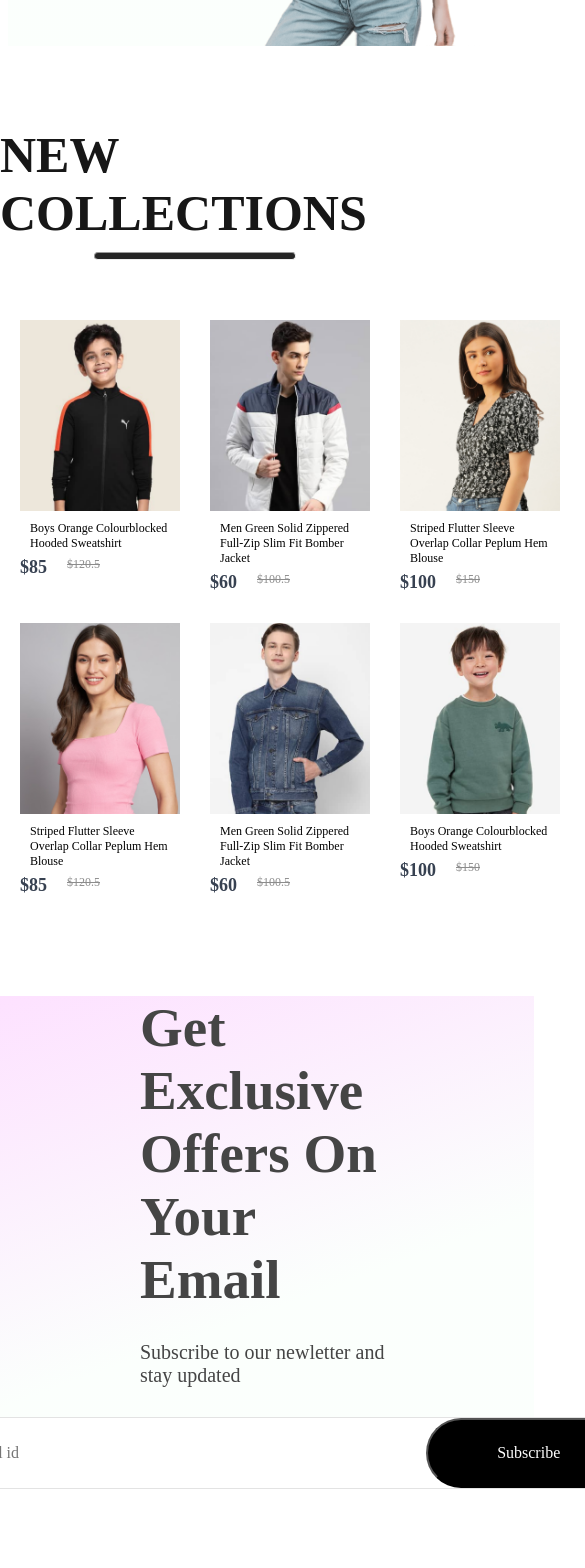
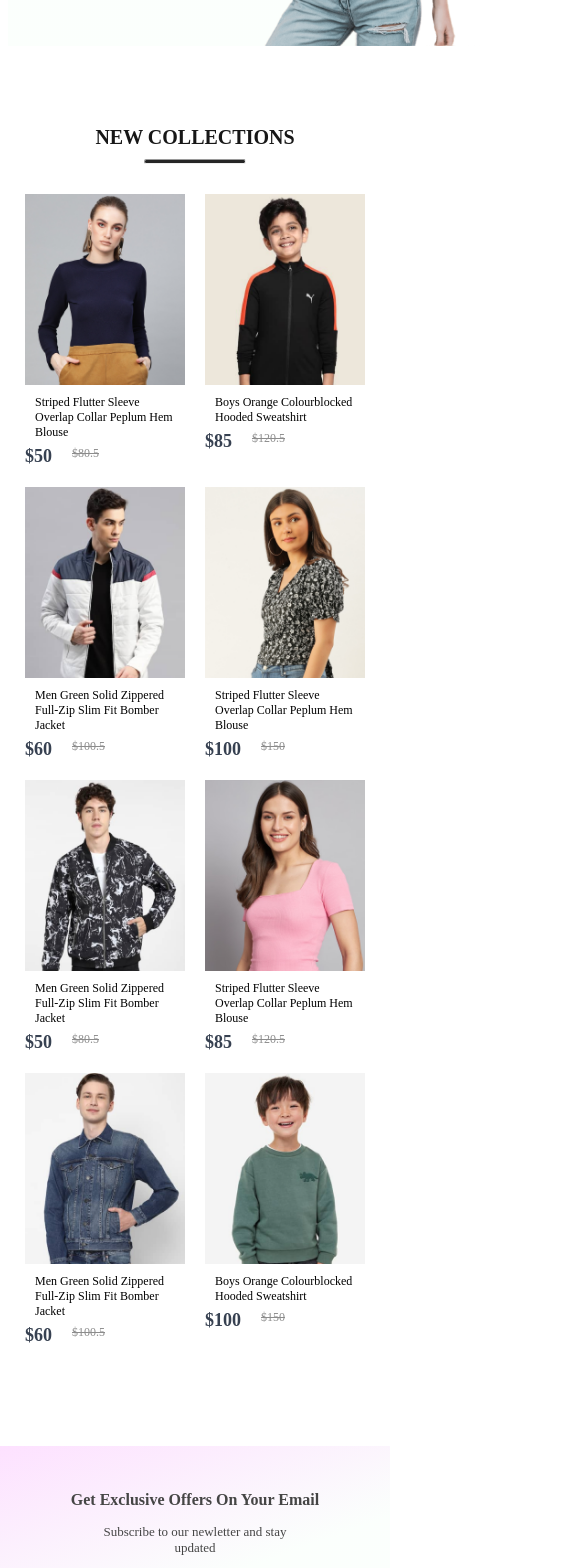
Before and after one commit to maruf1921/online_shop, a React (Create React App) app in the folder frontend/: page / in a window 390 px wide. Shown: the part 1540-3108 px from the top of the page, 585 px wide, since content can reach past the window. Built offline with nearby package versions, Linux system fonts and the light colour scheme; the HTML template or start-up script is replaced by a standard one.

Commit message:
newsletter responsive complete

```diff
--- a/frontend/src/Components/NewCollections/NewCollections.css
+++ b/frontend/src/Components/NewCollections/NewCollections.css
@@ -23,3 +23,47 @@
   margin-top: 50px;
   gap: 30px;
 }
+@media (max-width: 1280px) {
+  .new-collections h1 {
+    font-size: 40px;
+  }
+  .new-collections hr {
+    width: 160px;
+    height: 4px;
+  }
+  .collections {
+    gap: 20px;
+    margin-top: 30px;
+  }
+}
+@media (max-width: 1020px) {
+  .new-collections h1 {
+    font-size: 30px;
+  }
+  .new-collections hr {
+    width: 120px;
+    height: 3px;
+  }
+  .collections {
+    gap: 15px;
+    margin-top: 20px;
+  }
+}
+@media (max-width: 800px) {
+  .new-collections h1 {
+    font-size: 20px;
+  }
+  .new-collections hr {
+    width: 100px;
+  }
+  .collections {
+    gap: 5px;
+  }
+}
+@media (max-width: 500px) {
+  .collections {
+    display: grid;
+    grid-template-columns: 1fr 1fr;
+    gap: 20px;
+  }
+}
--- a/frontend/src/Components/NewsLetter/NewsLetter.css
+++ b/frontend/src/Components/NewsLetter/NewsLetter.css
@@ -55,3 +55,98 @@
   background: white;
   color: black;
 }
+@media (max-width: 1280px) {
+  .newsletter {
+    padding: 0px 80px;
+    margin-bottom: 120px;
+    gap: 20px;
+  }
+  .newsletter h1 {
+    font-size: 36px;
+  }
+  .newsletter p {
+    font-size: 16px;
+  }
+  .newsletter div {
+    width: 600px;
+    height: 60px;
+  }
+  .newsletter div input {
+    width: 400px;
+  }
+  .newsletter div button {
+    width: 160px;
+    height: 60;
+  }
+}
+@media (max-width: 1020px) {
+  .newsletter {
+    margin-bottom: 60px;
+  }
+  .newsletter h1 {
+    font-size: 30px;
+  }
+  .newsletter p {
+    font-size: 14px;
+  }
+  .newsletter div {
+    width: 500px;
+    height: 50px;
+  }
+  .newsletter div input {
+    width: 300px;
+    font-size: 14px;
+  }
+  .newsletter div button {
+    width: 120px;
+    height: 55px;
+    font-size: 15px;
+  }
+}
+@media (max-width: 800px) {
+  .newsletter {
+    margin-bottom: 30px;
+    height: 35vh;
+  }
+  .newsletter h1 {
+    font-size: 18px;
+  }
+  .newsletter p {
+    font-size: 12px;
+  }
+  .newsletter div {
+    width: 400px;
+    height: 40px;
+  }
+  .newsletter div input {
+    width: 200px;
+    font-size: 13px;
+  }
+  .newsletter div button {
+    width: 100px;
+    height: 40px;
+    font-size: 13px;
+  }
+}
+@media (max-width: 500px) {
+  .newsletter {
+    height: 25vh;
+    width: 100%;
+    padding: 0;
+    gap: 15px;
+  }
+  .newsletter h1 {
+    font-size: 16px;
+  }
+  .newsletter p {
+    font-size: 13px;
+    max-width: 200px;
+    text-align: center;
+  }
+  .newsletter div {
+    width: 290px;
+  }
+  .newsletter div input {
+    width: 130px;
+  }
+}
```
